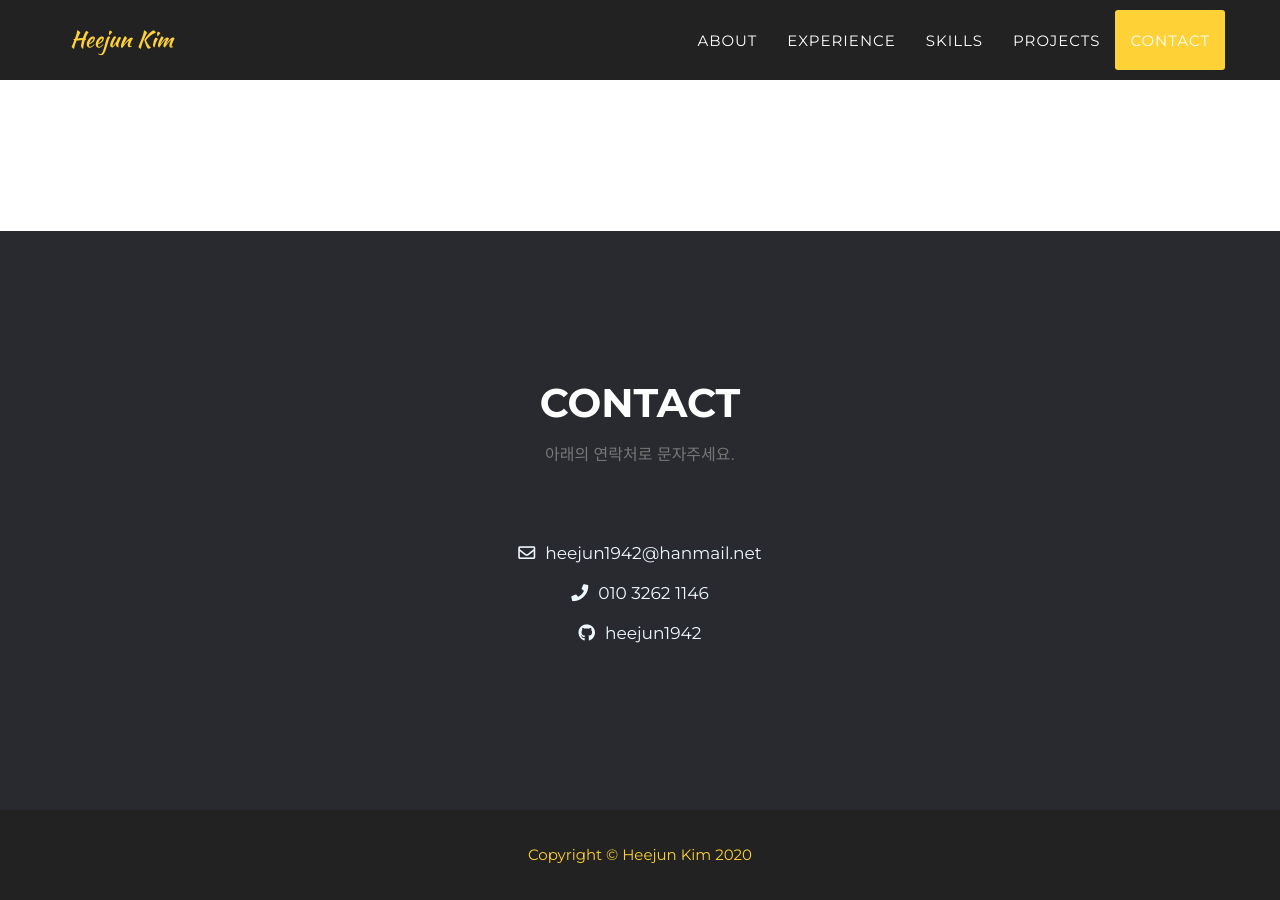
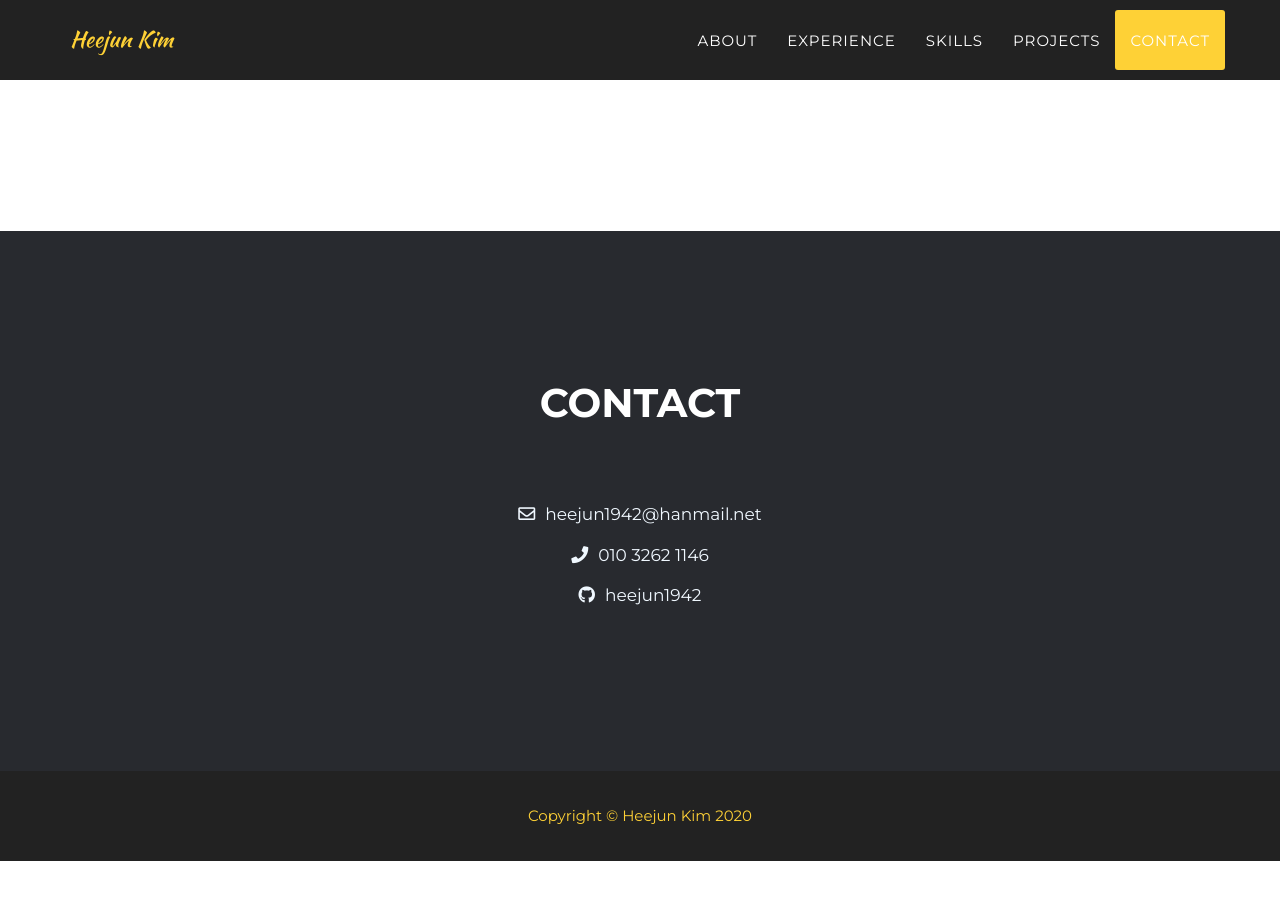
Before and after one commit to heejun1942/heejun1942.github.io, a Jekyll site: the page built from _posts/2014-07-15-project-4.markdown, in a window 1280 px wide and 900 px high, scrolled down 5303 px. Built offline with Jekyll 4.4.1, drawn with Linux system fonts in a browser that asks for light colours; nearby versions of some CDN libraries; some web fonts are replaced; after the commit the page ends 6164 px from its top, so only the background shows below that.

Commit message:
200707|| Update files

```diff
--- a/_includes/contact.html
+++ b/_includes/contact.html
@@ -3,7 +3,7 @@
             <div class="row">
                 <div class="col-lg-12 text-center">
                     <h2 class="section-heading">Contact</h2>
-                    <h3 class="section-subheading text-muted" style="font-style: normal;">아래의 연락처로 문자주세요.</h3>
+                    <h3 class="section-subheading text-muted" style="font-style: normal;"></h3>
                 </div>
             </div>
             <div class="row">
--- a/_includes/modals.html
+++ b/_includes/modals.html
@@ -25,7 +25,7 @@
                                     <strong style="color:#fed136;">{{ post.skills }}</strong>
                                 </li>
                                 <li>url:
-                                    <strong><a target="_blank" href="{{ post.move }}">{{ post.move }}</a>
+                                    <strong><a target="_blank" href="{{ post.move-url }}">{{ post.move }}</a>
                                     </strong>
                                 </li>
                             </ul>
--- a/_posts/2014-07-15-project-4.markdown
+++ b/_posts/2014-07-15-project-4.markdown
@@ -10,5 +10,7 @@ alt: image-alt
 project-date: 2018.03 - 2019.02
 skills: 딥러닝, CNN
 category: 닮은 개 종류를 찾아주는 사이트
+move: Demo
+move-url: https://heejun1942.github.io/doggieface
 description: CNN 모델로 강아지 얼굴을 학습하여, 사람얼굴과 유사한 강아지종을 알려줍니다.
 ---
```
Also changed, not shown: _includes/doggie-face.html (added, +7 -0 lines), img/bg2.jpg (deleted).
